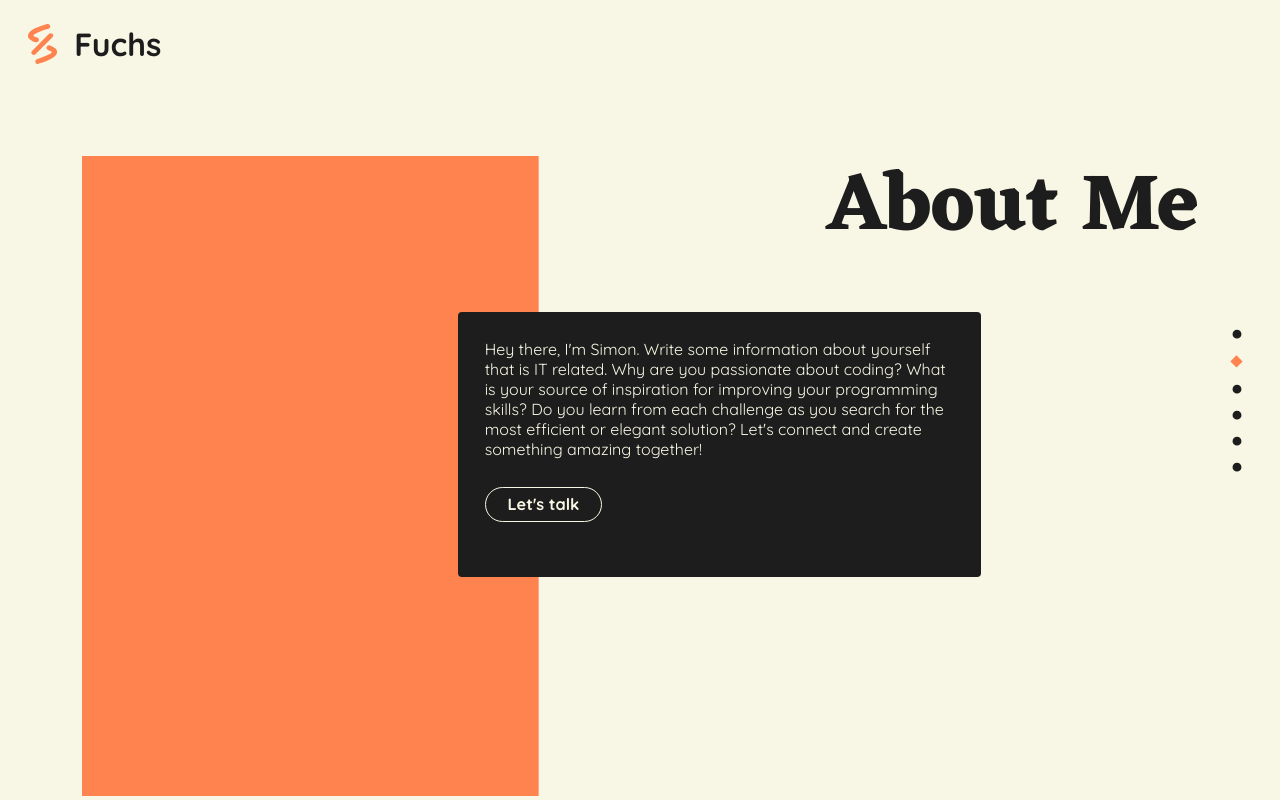
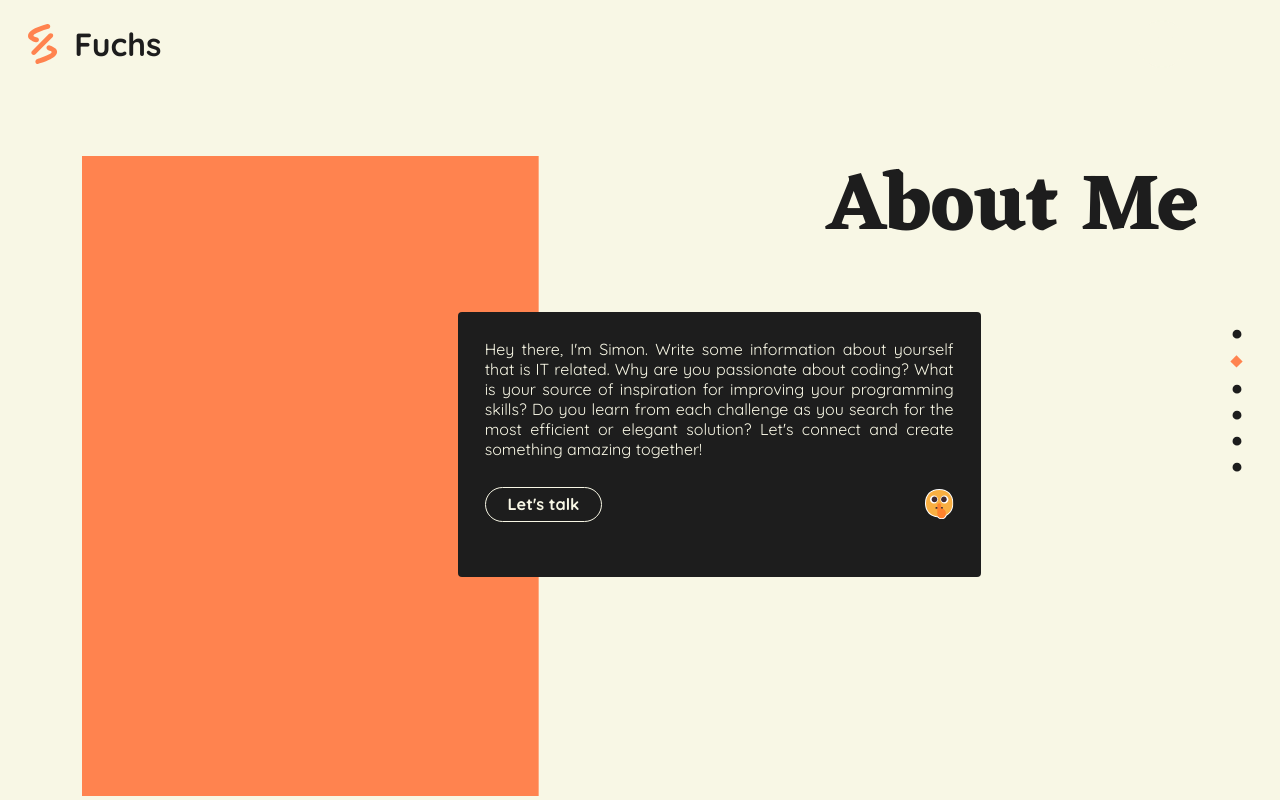
Before and after one commit to SimCommit/portfolio-website, an Angular app: page / in a window 1280 px wide. Built offline with nearby package versions, Linux system fonts and the light colour scheme.

Commit message:
feat: improve styling of #about-me-card and add emoji

```diff
--- a/src/app/main-page/about-me/about-me.component.html
+++ b/src/app/main-page/about-me/about-me.component.html
@@ -6,13 +6,16 @@
 
     <div id="about-me-content">
         <h1>About Me</h1>
-        <div>
+        <div id="about-me-card">
             <p>Hey there, I'm Simon. Write some information about yourself that is IT related. Why are you passionate
                 about coding? What is your source of inspiration for improving your programming skills? Do you learn
                 from each challenge as you search for the most efficient or elegant solution?
 
                 Let's connect and create something amazing together!</p>
-            <a>Let's talk</a>
+            <div>
+                <a>Let's talk</a>
+                <img src="./assets/img/icons/about-me/emoji-shh-placeholder.svg" alt="">
+            </div>
         </div>
     </div>
 
--- a/src/app/main-page/about-me/about-me.component.scss
+++ b/src/app/main-page/about-me/about-me.component.scss
@@ -20,8 +20,9 @@ section {
     font-size: 6rem;
     line-height: 1.2;
   }
+}
 
-  div {
+#about-me-card {
   margin-left: -6rem;
   margin-right: 16rem;
   align-self: flex-start;
@@ -31,8 +32,11 @@ section {
 
   p {
     color: $main-ivory;
+    text-align: justify;
   }
 
+  div {
+    @include dFlex($jc: space-between);
     a {
       display: inline-block;
       padding: 0.5rem 1.6rem;
@@ -41,11 +45,14 @@ section {
       border-radius: 50px;
       color: $main-ivory;
       font-weight: bold;
-      font-size: 1.2rem;
+      font-size: clamp(16px, 1.2rem, 24px);
 
       &:hover {
         background-color: $main-coral;
       }
+    }
+
+    img {
     }
   }
 }
```
Also changed, not shown: public/assets/img/icons/about-me/emoji-shh-placeholder.svg (added). Lines whose indentation alone changed are shown as unchanged.
